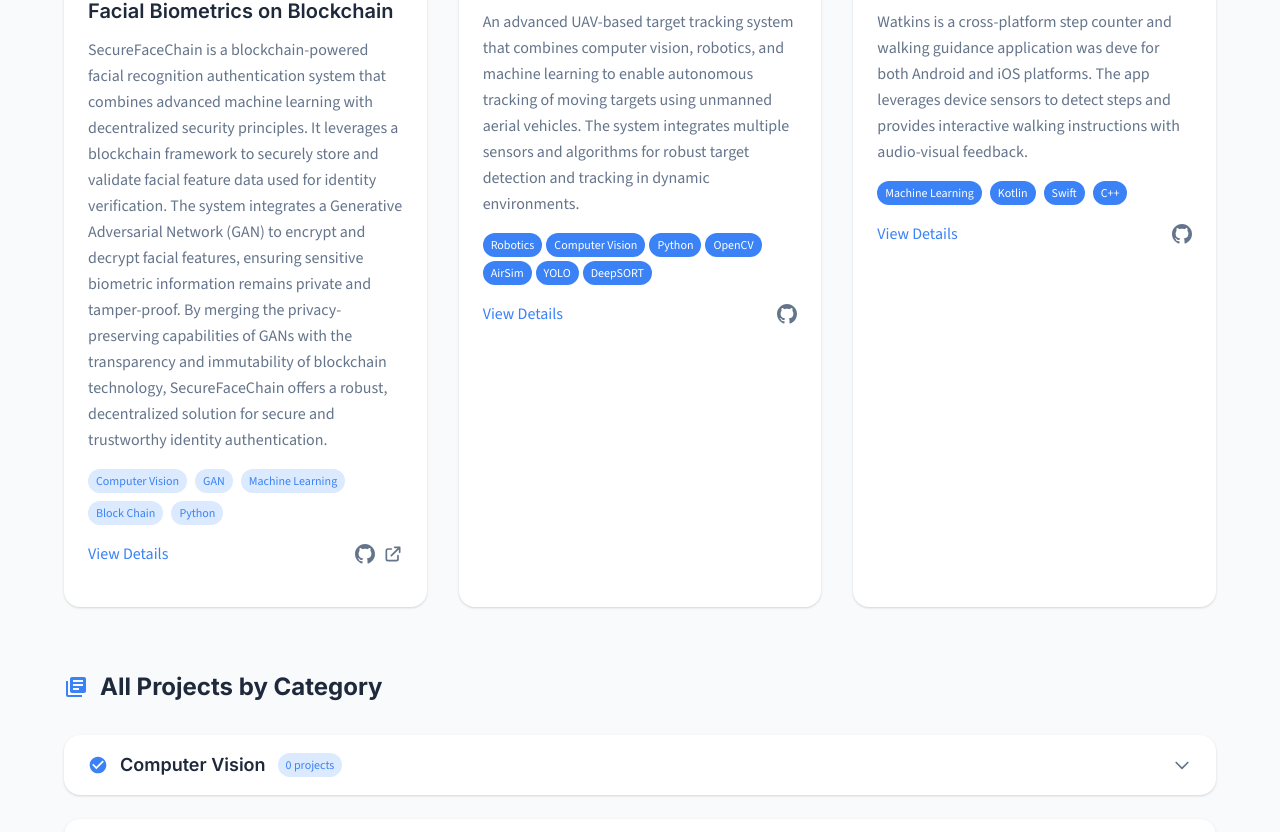
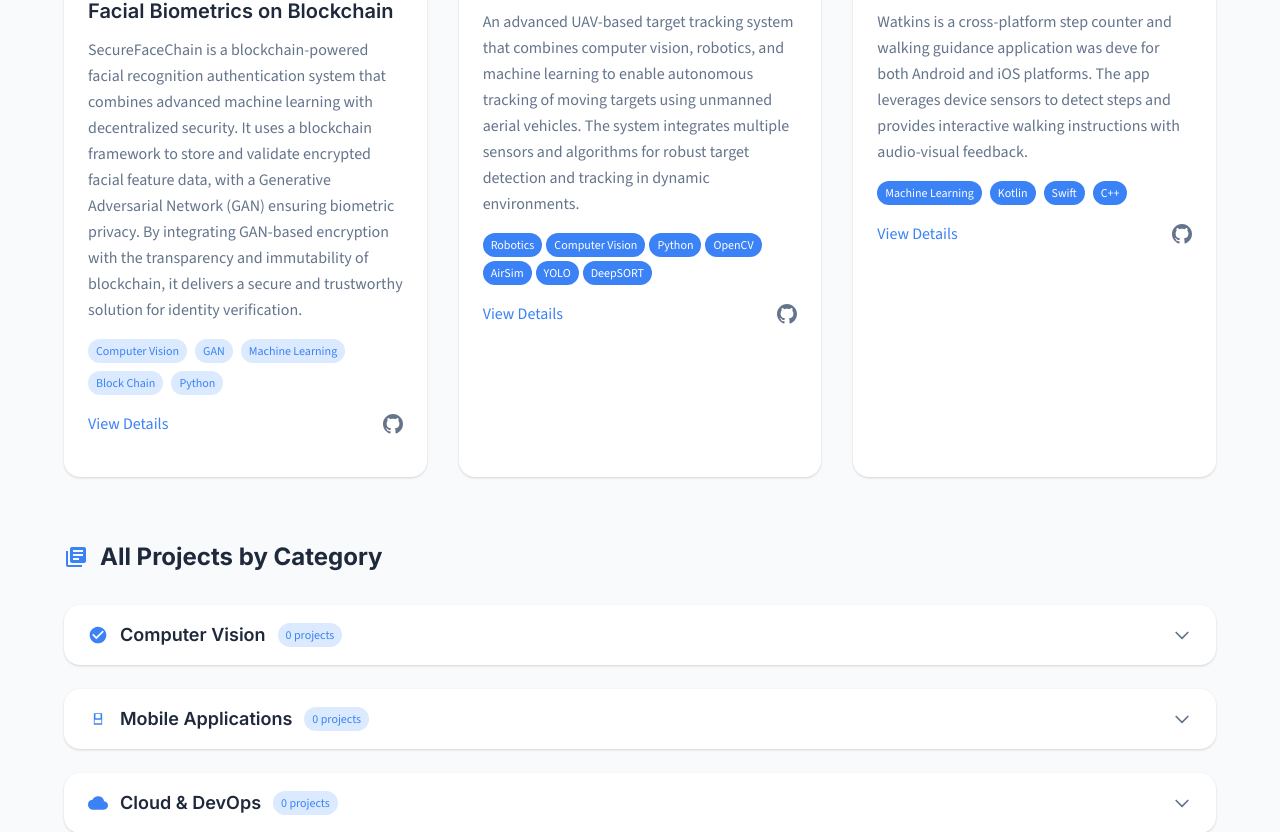
Before and after one commit to tayyabwahab/tayyabwahab.github.io, a website: page Portfolio.html in a window 1280 px wide. Shown: the part 950-1782 px from the top of the page. Drawn offline with nearby package versions, Linux system fonts and the light colour scheme.

Commit message:
GAN Project Added

```diff
--- a/Portfolio.html
+++ b/Portfolio.html
@@ -139,10 +139,9 @@
                     <div class="p-6">
                         <h3 class="text-xl font-inter font-semibold text-primary mb-3">SecureFaceChain: Encrypted Facial Biometrics on Blockchain</h3>
                         <p class="text-text-secondary mb-4 leading-relaxed">
-                            SecureFaceChain is a blockchain-powered facial recognition authentication system that combines advanced machine learning with decentralized security principles.
-                            It leverages a blockchain framework to securely store and validate facial feature data used for identity verification. The system integrates a Generative Adversarial Network (GAN)
-                            to encrypt and decrypt facial features, ensuring sensitive biometric information remains private and tamper-proof. By merging the privacy-preserving capabilities of GANs with the
-                            transparency and immutability of blockchain technology, SecureFaceChain offers a robust, decentralized solution for secure and trustworthy identity authentication.
+                            SecureFaceChain is a blockchain-powered facial recognition authentication system that combines advanced machine learning with decentralized security.
+                            It uses a blockchain framework to store and validate encrypted facial feature data, with a Generative Adversarial Network (GAN) ensuring biometric privacy.
+                            By integrating GAN-based encryption with the transparency and immutability of blockchain, it delivers a secure and trustworthy solution for identity verification.
                         </p>
                         <div class="flex flex-wrap gap-2 mb-4">
                             <span class="px-2 py-1 bg-accent-100 text-accent text-xs rounded-full">Computer Vision</span>
@@ -154,14 +153,9 @@
                         <div class="flex items-center justify-between">
                             <button class="view-details-btn text-accent hover:text-accent-600 font-medium transition-colors duration-200">View Details</button>
                             <div class="flex space-x-2">
-                                <a href="https://github.com/alexjohnson/ecommerce-platform" target="_blank" rel="noopener noreferrer" class="text-text-secondary hover:text-primary transition-colors duration-200">
+                                <a href="https://github.com/tayyabwahab/SecureFaceChain.git" target="_blank" rel="noopener noreferrer" class="text-text-secondary hover:text-primary transition-colors duration-200">
                                     <svg class="w-5 h-5" fill="currentColor" viewBox="0 0 24 24">
                                         <path d="M12 0c-6.626 0-12 5.373-12 12 0 5.302 3.438 9.8 8.207 11.387.599.111.793-.261.793-.577v-2.234c-3.338.726-4.033-1.416-4.033-1.416-.546-1.387-1.333-1.756-1.333-1.756-1.089-.745.083-.729.083-.729 1.205.084 1.839 1.237 1.839 1.237 1.07 1.834 2.807 1.304 3.492.997.107-.775.418-1.305.762-1.604-2.665-.305-5.467-1.334-5.467-5.931 0-1.311.469-2.381 1.236-3.221-.124-.303-.535-1.524.117-3.176 0 0 1.008-.322 3.301 1.23.957-.266 1.983-.399 3.003-.404 1.02.005 2.047.138 3.006.404 2.291-1.552 3.297-1.23 3.297-1.23.653 1.653.242 2.874.118 3.176.77.84 1.235 1.911 1.235 3.221 0 4.609-2.807 5.624-5.479 5.921.43.372.823 1.102.823 2.222v3.293c0 .319.192.694.801.576 4.765-1.589 8.199-6.086 8.199-11.386 0-6.627-5.373-12-12-12z"/>
-                                    </svg>
-                                </a>
-                                <a href="https://ecommerce-demo.alexjohnson.dev" target="_blank" rel="noopener noreferrer" class="text-text-secondary hover:text-primary transition-colors duration-200">
-                                    <svg class="w-5 h-5" fill="none" stroke="currentColor" viewBox="0 0 24 24">
-                                        <path stroke-linecap="round" stroke-linejoin="round" stroke-width="2" d="M10 6H6a2 2 0 00-2 2v10a2 2 0 002 2h10a2 2 0 002-2v-4M14 4h6m0 0v6m0-6L10 14"/>
                                     </svg>
                                 </a>
                             </div>
```
Also changed, not shown: Publications.html (+1 -1 lines).
